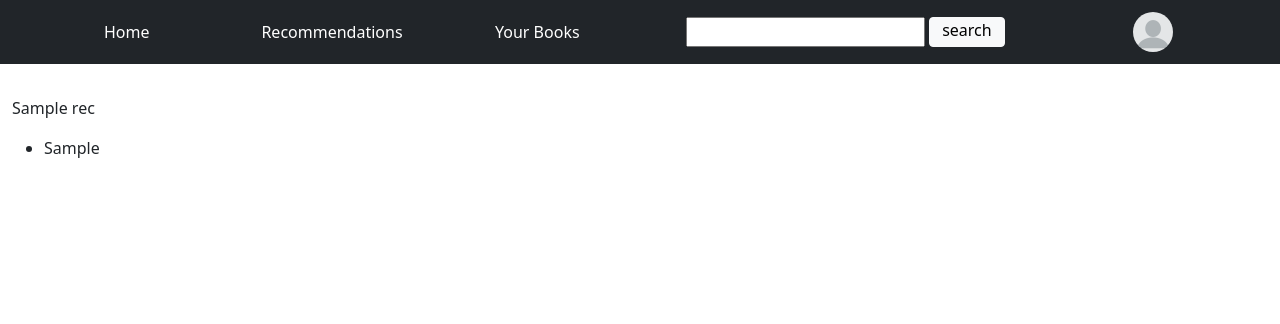
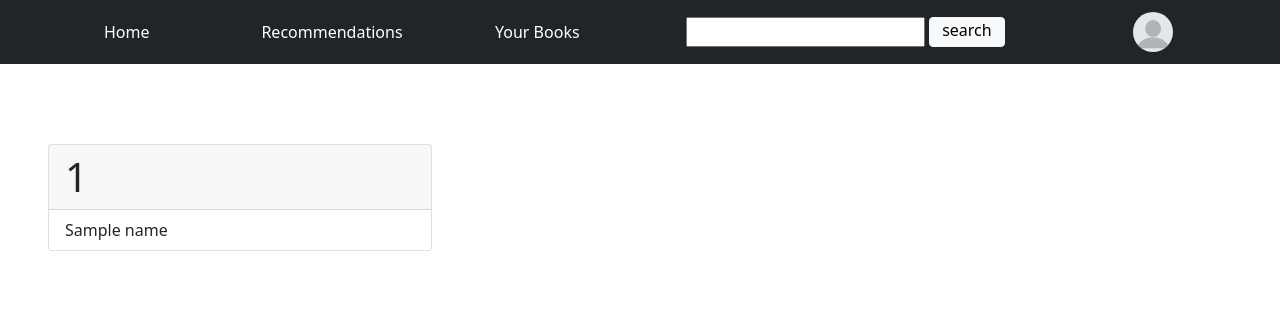
Before and after one commit to BillieEyelash/CS4F2021, a Flask app: template FinalProject/templates/recommendations.html in a window 1280 px wide. Shown: the top 324 px of the page. Run offline with Flask 2, Linux system fonts and the light colour scheme; the template is opened without the code that fills it: most values are stand-ins (such as "Sample title", 1, 10 or a date in 2020); some libraries are stand-ins or nearby versions.

Commit message:
Format recommendations and search

```diff
--- a/FinalProject/templates/recommendations.html
+++ b/FinalProject/templates/recommendations.html
@@ -4,14 +4,18 @@
 {% endblock %}
 
 {% block body %}
-  {% for g, gRecs in recs.items() %}
-    <div class="col-sm-4 inline">
-      <p>{{g}}</p>
-      <ul>
-        {% for r in gRecs %}
-          <li>{{r}}</li>
-        {% endfor %}
-      </ul>
+  {% for row in rows %}
+    <div class="row row-cols-3 justify-items-center">
+      {% for item in row %}
+        <div class="col-4 gx-0 gy-5 ms-5 me-5 card align-self-start" style="max-width: 24rem;">
+          <h5 class="card-header display-6">{{item[0]}}</h5>
+          <ul class="list-group list-group-flush">
+            {% for r in item[1] %}
+              <li class="list-group-item">{{r}}</li>
+            {% endfor %}
+          </ul>
+        </div>
+      {% endfor %}
     </div>
   {% endfor %}
 {% endblock %}
--- a/FinalProject/templates/search.html
+++ b/FinalProject/templates/search.html
@@ -8,14 +8,14 @@
     {% for book in books %}
       <div class="">
         {% if book['img'] != None %}
-        <img src={{book['img']}} alt=cover />
+          <img src="{{book['img']}}" alt=cover />
         {% endif %}
         <p>Title: {{book['title']}}</p>
         <p>Author: {{book['author']}}</p>
         <p>Description: {{book['description']}}</p>
+        <button id="{{book['title']}} - {{book['author']}}" onClick="addBook(this.id)">Add to your books</button>
         <hr/>
       </div>
-
     {% endfor %}
   {% else %}
     <p>There are no results to display.</p>
```
Lines whose indentation alone changed are shown as unchanged.
